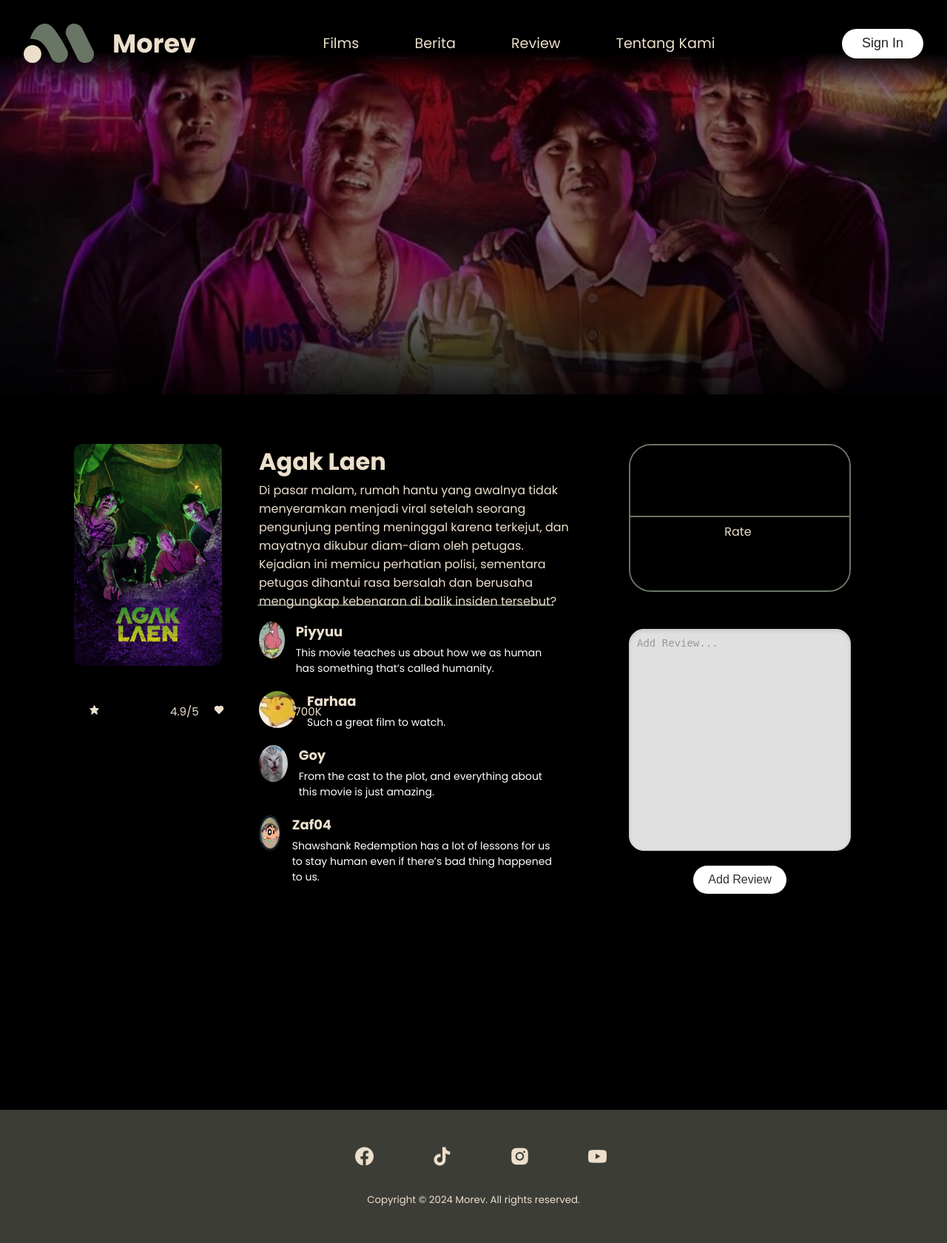
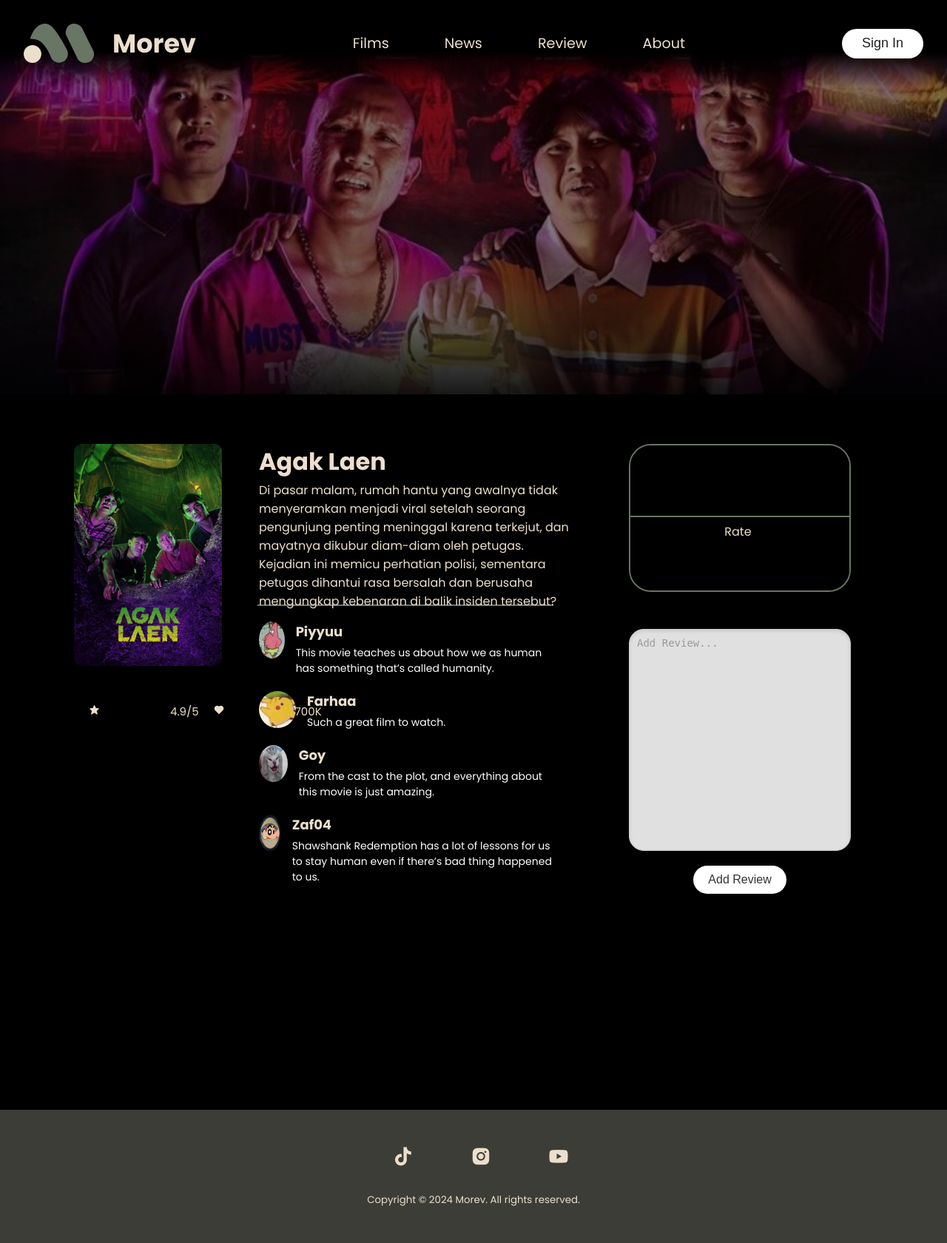
Before and after one commit to RigiYogaS/UAS_PPW_Kel6, a CodeIgniter 4 app: the page made by app/Views/guest/addreview.php in a window 1280 px wide. Shown: the whole page at 74% size. Run offline with PHP 8.4 and a stand-in for CodeIgniter, Linux system fonts and the light colour scheme; the template is opened without the code that fills it, so the values that code supplies are empty; some libraries are stand-ins or nearby versions.

Commit message:
Update addreview.php

```diff
--- a/app/Views/guest/addreview.php
+++ b/app/Views/guest/addreview.php
@@ -25,9 +25,9 @@
         </div>
         <ul>
             <li><a href="<?= base_url('/guest/film'); ?>">Films</a></li>
-            <li><a href="<?= base_url('/guest/news'); ?>">Berita</a></li>
+            <li><a href="<?= base_url('/guest/news'); ?>">News</a></li>
             <li><a href="<?= base_url('/guest/review'); ?>">Review</a></li>
-            <li><a href="<?= base_url('/guest/about'); ?>">Tentang Kami</a></li>
+            <li><a href="<?= base_url('/guest/about'); ?>">About</a></li>
         </ul>
         <a href="<?= base_url('/auth/login'); ?>"><button type="button">Sign In</button></a>
     </nav>
@@ -148,10 +148,9 @@
 
     <footer>
         <ul>
-            <li><a href=""><i class='bx bxl-facebook-circle'></i></a></li>
-            <li><a href=""><i class='bx bxl-tiktok'></i></a></li>
-            <li><a href=""><i class='bx bxl-instagram-alt'></i></a></li>
-            <li><a href=""><i class='bx bxl-youtube'></i></a></li>
+            <li><a href="https://www.tiktok.com/@morev6_?_t=8rpOLW0rMfp&_r=1"><i class='bx bxl-tiktok'></i></a></li>
+            <li><a href="https://www.instagram.com/morev_6?utm_source=ig_web_button_share_sheet&igsh=ZDNlZDc0MzIxNw=="><i class='bx bxl-instagram-alt'></i></a></li>
+            <li><a href="https://youtube.com/@morev-f2r?si=Sdk1sgYjfLgk6mdC"><i class='bx bxl-youtube'></i></a></li>
         </ul>
         <p>
             <small>Copyright © 2024 Morev. All rights reserved.</small>
```
